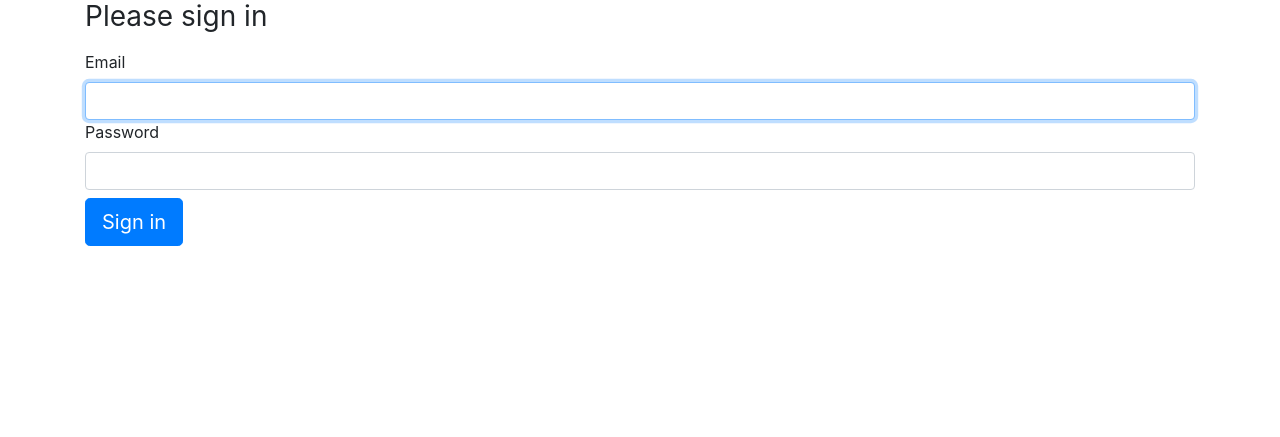
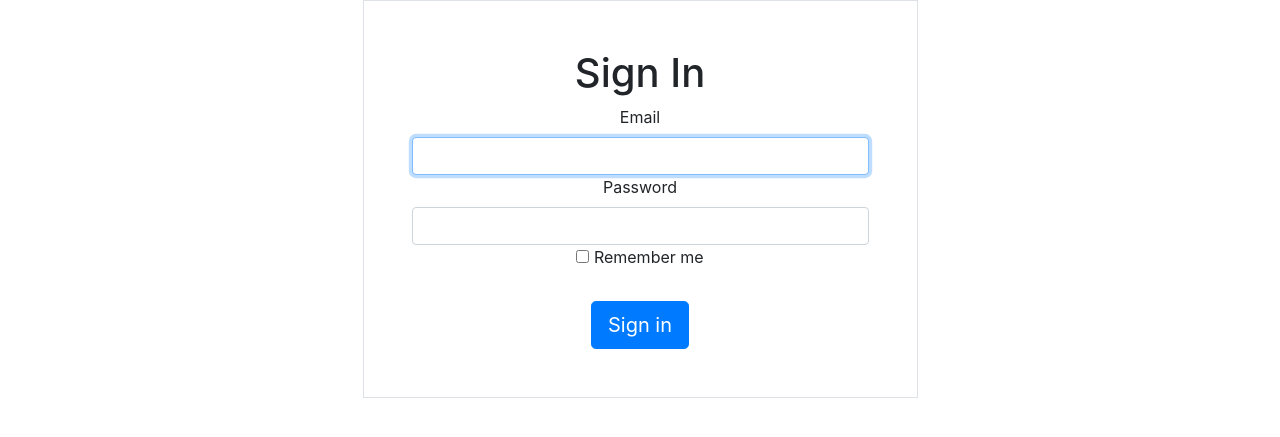
Before and after one commit to damientabet/SnowTricks, a Symfony app: template templates/security/login.html.twig in a window 1280 px wide. Shown: the part 56-493 px from the top of the page. Run offline with Twig, Linux system fonts and the light colour scheme; the template is opened without the code that fills it, so the values that code supplies are empty; some libraries are stand-ins or nearby versions.

Commit message:
Update login + registration pages

```diff
--- a/composer.json
+++ b/composer.json
@@ -5,6 +5,7 @@
         "php": "^7.1.3",
         "ext-ctype": "*",
         "ext-iconv": "*",
+        "cocur/slugify": "^3.2",
         "sensio/framework-extra-bundle": "^5.1",
         "symfony/asset": "4.3.*",
         "symfony/console": "4.3.*",
--- a/templates/registration/register.html.twig
+++ b/templates/registration/register.html.twig
@@ -4,8 +4,8 @@
 
 {% block body %}
     <div class="container">
+        <div class="col-md-6 m-auto text-center border p-5">
             <h1>Register</h1>
-
             {{ form_start(registrationForm) }}
             {{ form_row(registrationForm.username) }}
             {{ form_row(registrationForm.email) }}
@@ -14,5 +14,7 @@
 
             <button class="btn btn-primary">Register</button>
             {{ form_end(registrationForm) }}
+            <a href="{{ path('login') }}">Already an account ?</a>
+        </div>
     </div>
 {% endblock %}
--- a/templates/security/login.html.twig
+++ b/templates/security/login.html.twig
@@ -4,41 +4,42 @@
 
 {% block body %}
     <div class="container">
+        <div class="col-md-6 m-auto text-center border p-5">
             <form method="post">
                 {% if error %}
                     <div class="alert alert-danger">{{ error.messageKey|trans(error.messageData, 'security') }}</div>
                 {% endif %}
 
-            {% if app.user %}
-                <div class="mb-3">
-                    You are logged in as {{ app.user.username }}, <a href="{{ path('logout') }}">Logout</a>
-                </div>
-            {% endif %}
+{#                {% if app.user %}#}
+{#                    <div class="mb-3">#}
+{#                        You are logged in as {{ app.user.username }}, <a href="{{ path('logout') }}">Logout</a>#}
+{#                    </div>#}
+{#                {% endif %}#}
 
-            <h1 class="h3 mb-3 font-weight-normal">Please sign in</h1>
+                <h1 class="">Sign In</h1>
                 <label for="inputEmail">Email</label>
-            <input type="email" value="{{ last_username }}" name="email" id="inputEmail" class="form-control" required autofocus>
+                <input type="email" value="{{ last_username }}" name="email" id="inputEmail" class="form-control"
+                       required autofocus>
                 <label for="inputPassword">Password</label>
                 <input type="password" name="password" id="inputPassword" class="form-control" required>
 
-            <input type="hidden" name="_csrf_token"
-                   value="{{ csrf_token('authenticate') }}"
-            >
+                <input type="hidden" name="_csrf_token" value="{{ csrf_token('authenticate') }}">
 
-            {#
-                Uncomment this section and add a remember_me option below your firewall to activate remember me functionality.
-                See https://symfony.com/doc/current/security/remember_me.html
+
+{#                    Uncomment this section and add a remember_me option below your firewall to activate remember me functionality.#}
+{#                    See https://symfony.com/doc/current/security/remember_me.html#}
 
                     <div class="checkbox mb-3">
                         <label>
                             <input type="checkbox" name="_remember_me"> Remember me
                         </label>
                     </div>
-            #}
+
 
                 <button class="btn btn-lg btn-primary mt-2" type="submit">
                     Sign in
                 </button>
             </form>
         </div>
+    </div>
 {% endblock %}
```
Also changed, not shown: 3 other files. Lines whose indentation alone changed are shown as unchanged.
